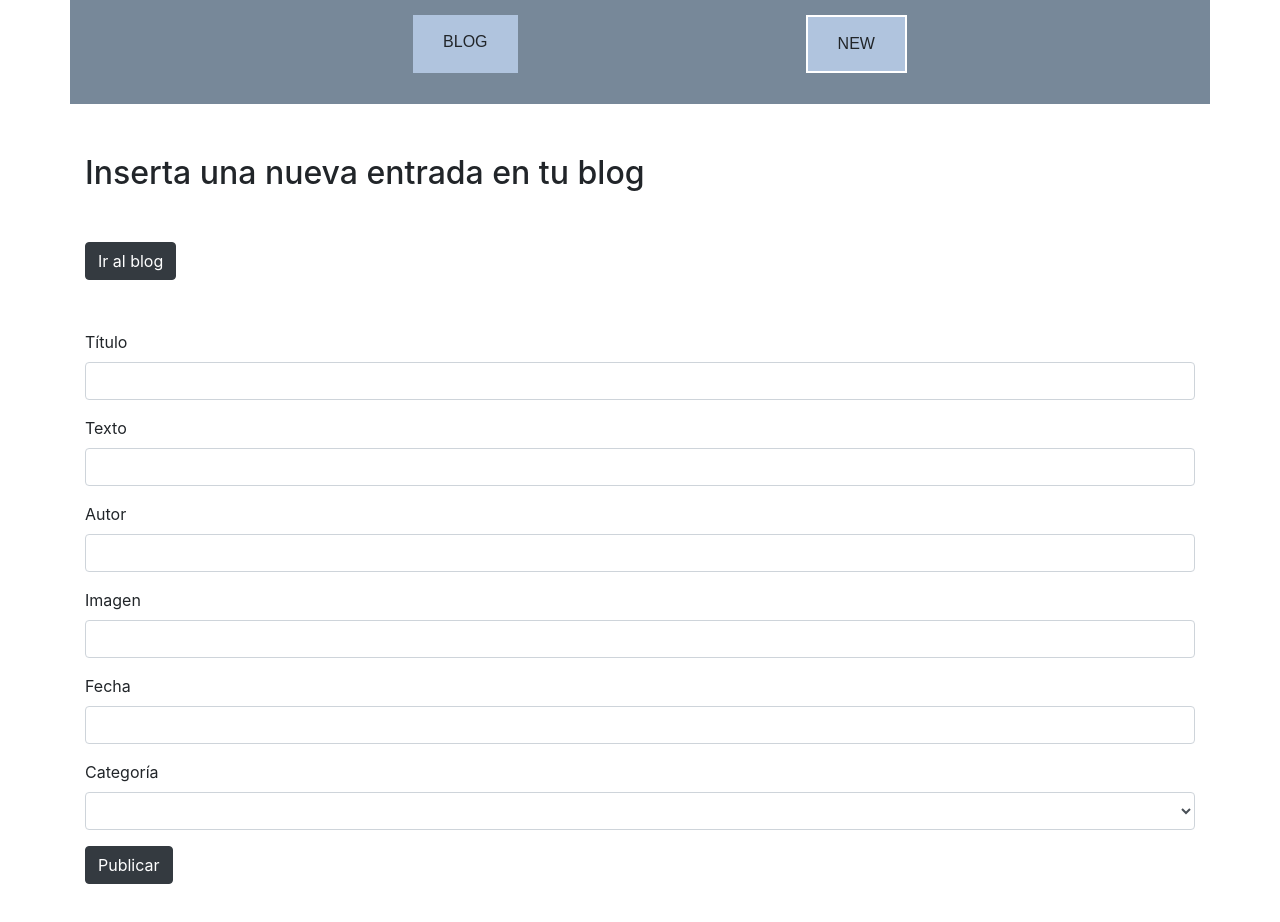
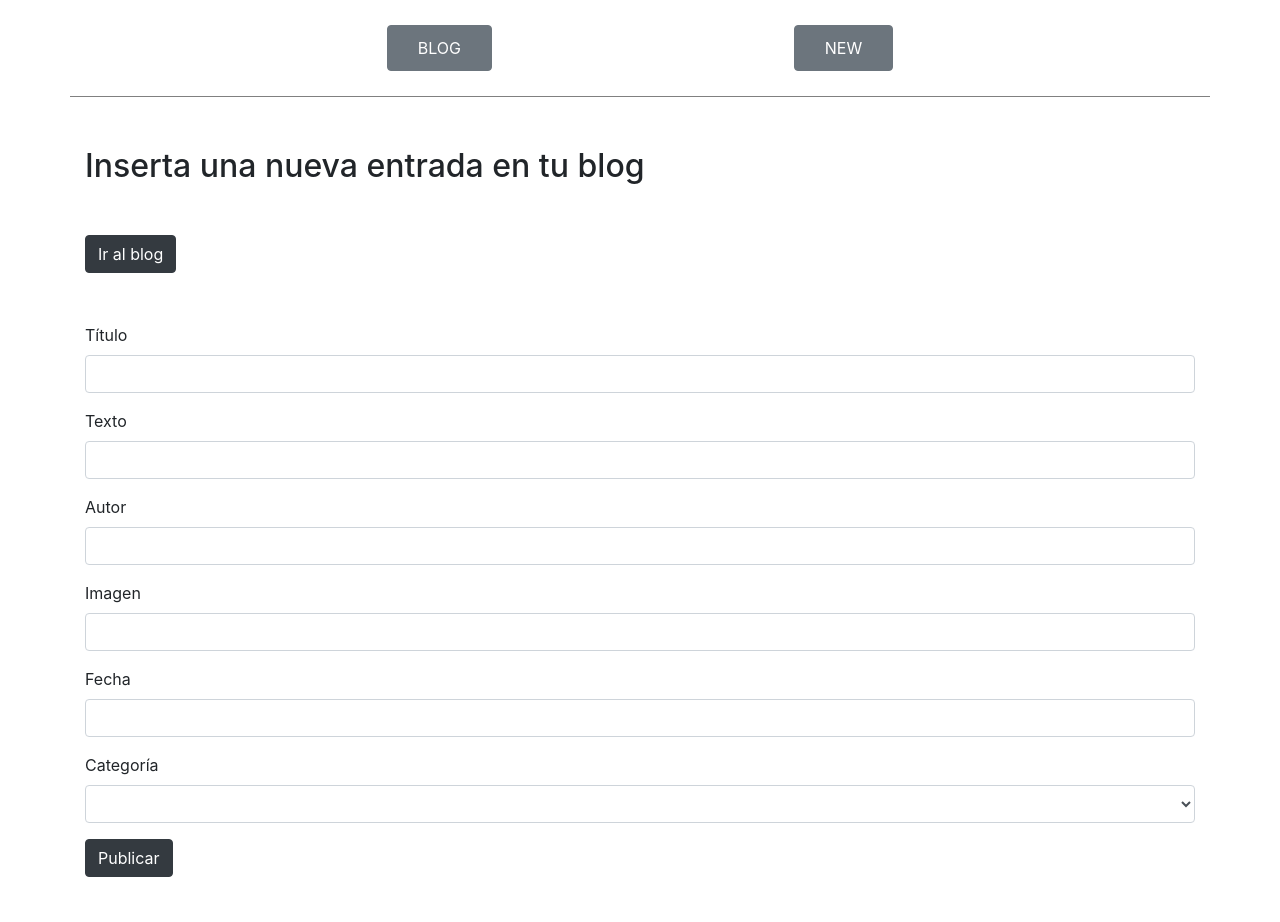
Before and after one commit to irenedrf/blogAngular, an Angular app: page /new in a window 1280 px wide. Shown: the top 922 px of the page. Built offline with nearby package versions, Linux system fonts and the light colour scheme.

Commit message:
hojas de estilos

```diff
--- a/src/app/nav/nav.component.css
+++ b/src/app/nav/nav.component.css
@@ -1,32 +1,18 @@
 .container{
-    background-color: lightslategray;
-    padding: 15px;
     display: flex;
     justify-content: center;
-
+    border-bottom: 1px solid grey;
 }
-ul{
+.menu{
     list-style: none;
     display: flex;
     justify-content: space-evenly;
     width: 100%;
+    padding: 15px 0px;
+
 }
 
-li{
-    background-color: lightsteelblue;
-    padding: 15px 30px;
-    font-family: Arial, Helvetica, sans-serif;
-    -webkit-transition: 0.3s all ease-in-out;
-	-moz-transition: 0.3s all ease-in-out;
-	-o-transition: 0.3s all ease-in-out;
-	transition: 0.3s all ease-in-out;
+.btn-secondary{
+    padding: 10px 30px;
+    margin: 10px 0px;
 }
-
-li:hover{
-    background-color: white;
-    cursor: pointer;
-}
-
-.activa{
-    border:2px solid white;
-}
--- a/src/app/nav/nav.component.html
+++ b/src/app/nav/nav.component.html
@@ -1,8 +1,11 @@
 <div class="container">
-    <ul class="menu">
-        <li [routerLink]="['blog']" routerLinkActive="activa">BLOG</li>
-        <li [routerLink]="['new']" routerLinkActive="activa">NEW</li>
-    </ul>
+    <div class="menu">
+        <button type="button" class="btn btn-secondary" [routerLink]="['blog']" routerLinkActive="activa">BLOG</button>
+        <button type="button" class="btn btn-secondary" [routerLink]="['new']" routerLinkActive="activa">NEW</button>
+
+    </div>
 </div>
 
+
+
 <router-outlet></router-outlet>
```
Also changed, not shown: src/app/blog/blog.component.css (line endings or trailing spaces).
